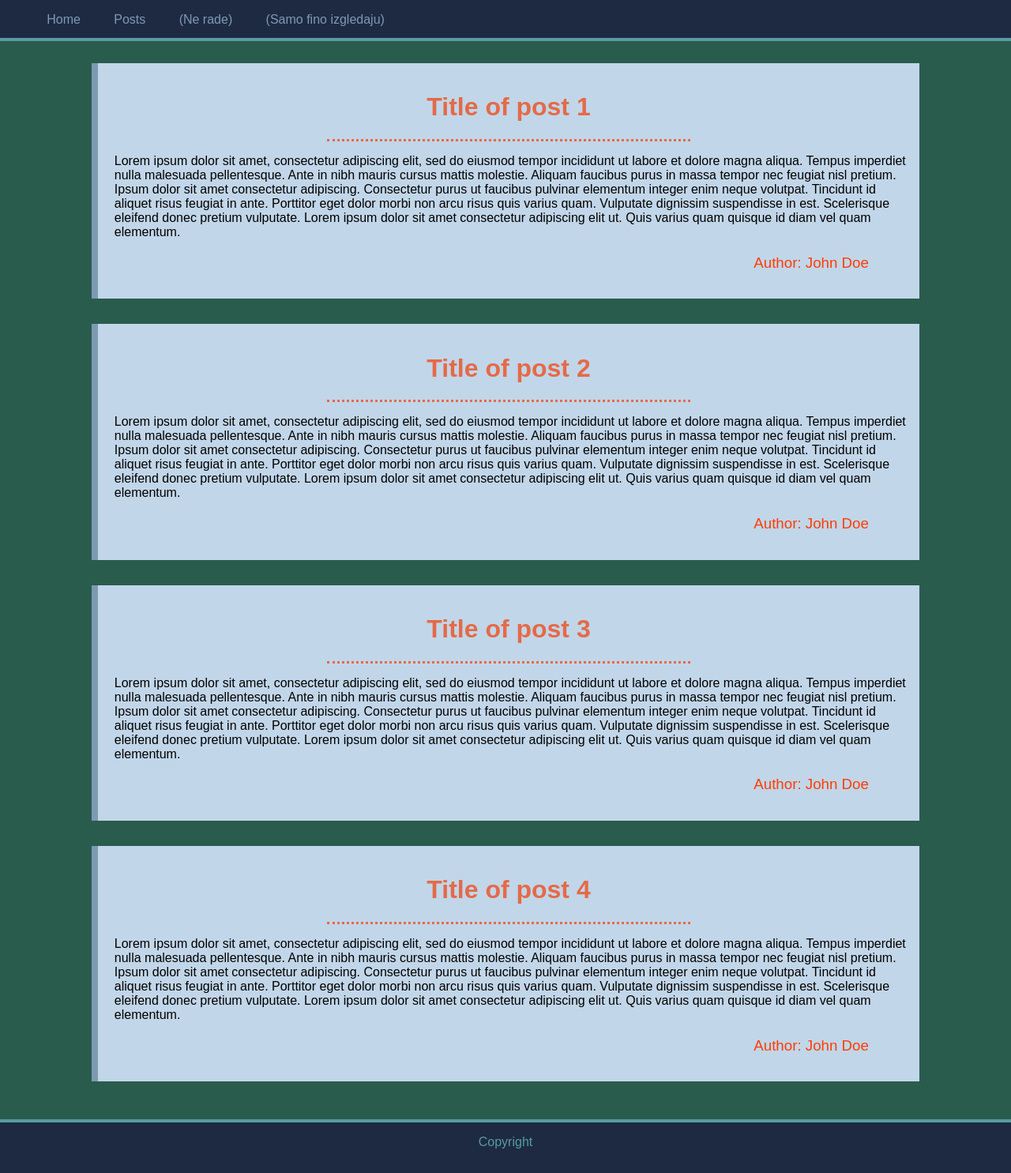
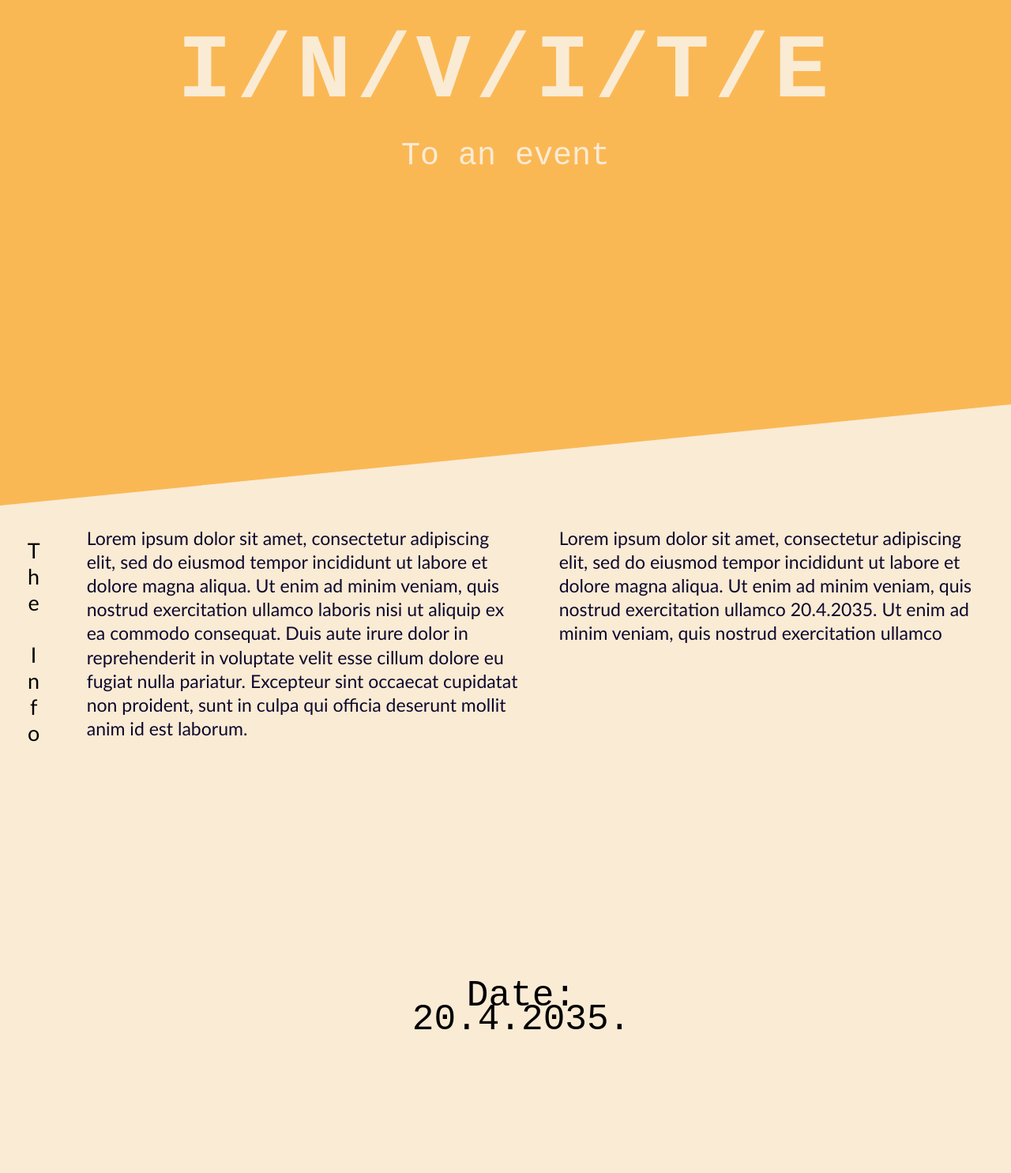
Before and after one commit to Gabrijel-Cobanov/Projekti-Raznorazni, a plain HTML site: page index.html in a window 1280 px wide. Shown: the whole page at 79% size. After the commit the page ends 1353 px from the top, so only its background shows below. Drawn offline with Linux system fonts and the light colour scheme.

Commit message:
Add files via upload

```diff
--- a/index.html
+++ b/index.html
@@ -1,99 +1,46 @@
 <!DOCTYPE html>
-<html>
-  <head>
+<html lang="en">
+<head>
+
+    <link rel="stylesheet" type="text/css"  href="stylesheet.css">
+
     <meta charset="UTF-8">
-    <link rel="stylesheet" type="text/css" href="stylesheet.css">
-    <title>title</title>
+    <meta name="viewport" content="width=device-width, initial-scale=1.0">
 
-  </head>
+    <title>Document</title>
+</head>
+<body>
 
 
-  <body>
-
-    <div id="navbar">
-        <ul>
-            <li class="navitem">Home</li>
-            <li class="navitem">Posts</li>
-            <li class="navitem">(Ne rade)</li>
-            <li class="navitem">(Samo fino izgledaju)</li>
-        </ul>
+    <div class="slantedBox1">
+        <h1>I/N/V/I/T/E</h1>
+        <h2 id="subtittle">To an event</h2>
+        <h3 id="smiley">:)</h3>
     </div>
 
-    <div class="container">
+    <div class="content">
 
-        <h1>Title of post 1</h1>
-        <hr>
-        <p>
-            <div class="content">
-                Lorem ipsum dolor sit amet, consectetur adipiscing elit, sed do eiusmod tempor incididunt
-                ut labore et dolore magna aliqua. Tempus imperdiet nulla malesuada pellentesque. Ante in
-                nibh mauris cursus mattis molestie. Aliquam faucibus purus in massa tempor nec feugiat nisl pretium.
-                Ipsum dolor sit amet consectetur adipiscing. Consectetur purus ut faucibus pulvinar elementum integer
-                enim neque volutpat. Tincidunt id aliquet risus feugiat in ante. Porttitor eget dolor morbi non arcu risus
-                quis varius quam. Vulputate dignissim suspendisse in est. Scelerisque eleifend donec pretium vulputate.
-                Lorem ipsum dolor sit amet consectetur adipiscing elit ut. Quis varius quam quisque id diam vel quam elementum.
-            </div>
-            <h3>Author: John Doe</h3>
+        <h3>The Info</h3>
+
+        <p class="information">
+            Lorem ipsum dolor sit amet, consectetur adipiscing elit, sed do eiusmod tempor incididunt
+            ut labore et dolore magna aliqua. Ut enim ad minim veniam, quis nostrud exercitation ullamco
+            laboris nisi ut aliquip ex ea commodo consequat. Duis aute irure dolor in reprehenderit in
+            voluptate velit esse cillum dolore eu fugiat nulla pariatur. Excepteur sint occaecat
+            cupidatat non proident, sunt in culpa qui officia deserunt mollit anim id est laborum.
+        </p>
+
+        <p class="information">
+            Lorem ipsum dolor sit amet, consectetur adipiscing elit, sed do eiusmod tempor incididunt
+            ut labore et dolore magna aliqua. Ut enim ad minim veniam, quis nostrud exercitation ullamco
+            20.4.2035. Ut enim ad minim veniam, quis nostrud exercitation ullamco
         </p>
     </div>
 
-    <div class="container">
+    <ul class="information3">
+        <li>Date:</li>
+        <li>20.4.2035.</li>
+    </ul>
 
-        <h1>Title of post 2</h1>
-        <hr>
-        <p>
-            <div class="content">
-                Lorem ipsum dolor sit amet, consectetur adipiscing elit, sed do eiusmod tempor incididunt
-                ut labore et dolore magna aliqua. Tempus imperdiet nulla malesuada pellentesque. Ante in
-                nibh mauris cursus mattis molestie. Aliquam faucibus purus in massa tempor nec feugiat nisl pretium.
-                Ipsum dolor sit amet consectetur adipiscing. Consectetur purus ut faucibus pulvinar elementum integer
-                enim neque volutpat. Tincidunt id aliquet risus feugiat in ante. Porttitor eget dolor morbi non arcu risus
-                quis varius quam. Vulputate dignissim suspendisse in est. Scelerisque eleifend donec pretium vulputate.
-                Lorem ipsum dolor sit amet consectetur adipiscing elit ut. Quis varius quam quisque id diam vel quam elementum.
-            </div>
-            <h3>Author: John Doe</h3>
-        </p>
-    </div>
-
-    <div class="container">
-
-        <h1>Title of post 3</h1>
-        <hr>
-        <p>
-            <div class="content">
-                Lorem ipsum dolor sit amet, consectetur adipiscing elit, sed do eiusmod tempor incididunt
-                ut labore et dolore magna aliqua. Tempus imperdiet nulla malesuada pellentesque. Ante in
-                nibh mauris cursus mattis molestie. Aliquam faucibus purus in massa tempor nec feugiat nisl pretium.
-                Ipsum dolor sit amet consectetur adipiscing. Consectetur purus ut faucibus pulvinar elementum integer
-                enim neque volutpat. Tincidunt id aliquet risus feugiat in ante. Porttitor eget dolor morbi non arcu risus
-                quis varius quam. Vulputate dignissim suspendisse in est. Scelerisque eleifend donec pretium vulputate.
-                Lorem ipsum dolor sit amet consectetur adipiscing elit ut. Quis varius quam quisque id diam vel quam elementum.
-            </div>
-            <h3>Author: John Doe</h3>
-        </p>
-    </div>
-
-    <div class="container">
-
-        <h1>Title of post 4</h1>
-        <hr>
-        <p>
-            <div class="content">
-                Lorem ipsum dolor sit amet, consectetur adipiscing elit, sed do eiusmod tempor incididunt
-                ut labore et dolore magna aliqua. Tempus imperdiet nulla malesuada pellentesque. Ante in
-                nibh mauris cursus mattis molestie. Aliquam faucibus purus in massa tempor nec feugiat nisl pretium.
-                Ipsum dolor sit amet consectetur adipiscing. Consectetur purus ut faucibus pulvinar elementum integer
-                enim neque volutpat. Tincidunt id aliquet risus feugiat in ante. Porttitor eget dolor morbi non arcu risus
-                quis varius quam. Vulputate dignissim suspendisse in est. Scelerisque eleifend donec pretium vulputate.
-                Lorem ipsum dolor sit amet consectetur adipiscing elit ut. Quis varius quam quisque id diam vel quam elementum.
-            </div>
-            <h3>Author: John Doe</h3>
-        </p>
-    </div>
-
-    <div id="footnote">
-        <p id="copyright">Copyright</p>
-    </div>
-
-  </body>
+</body>
 </html>
--- a/stylesheet.css
+++ b/stylesheet.css
@@ -1,135 +1,133 @@
-.container
+body
 {
-    margin: auto;
-    width: 80%;
-    background-color: rgb(194, 214, 233);
-    position: relative;
-    top: 5em;
-    margin-bottom: 2em;
-    padding: 1em 0.5em;
-    border-color: rgb(125, 154, 180);
-    border-style: solid;
-    border-top: 0em;
-    border-right: 0em;
-    border-bottom: 0em;
-    border-width: 0.5em;
-    z-index: 2;
+    background-color: rgb(250, 235, 212);
+    margin: 0;
+    font-size: calc(14px + (26 - 14) * ((100vw - 300px) / (1600 - 300)));
+    line-height: calc(1.3em + (1.5 - 1.2) * ((100vw - 300px)/(1600 - 300)));
 }
 
-#footnote
+h1
+{
+    font-family: 'Courier New', Courier, monospace;
+    flex: 1;
+    text-align: center;
+    font-size: 5em;
+    color: rgb(250, 235, 212);
+    letter-spacing: 0.5vw;
+}
+
+h2
+{
+    font-family: 'Courier New', Courier, monospace;
+    font-size: 5vh;
+    flex: 1;
+    text-align: center;
+    color: rgb(250, 235, 212);
+}
+
+h3
+{
+    writing-mode: vertical-rl;
+    text-orientation: upright;
+    font-family: 'Gill Sans', 'Gill Sans MT', Calibri, 'Trebuchet MS', sans-serif;
+    font-weight: 300;
+    position: relative;
+    top: 1.5em;
+}
+
+p
+{
+    font-family: 'Gill Sans', 'Gill Sans MT', Calibri, 'Trebuchet MS', sans-serif;
+}
+
+li
+{
+    text-decoration: none;
+}
+
+ul
+{
+    list-style-type: none;
+    font-family: 'Courier New', Courier, monospace;
+    font-size: 5vh;
+}
+
+#smiley
+{
+    font-family: 'Courier New', Courier, monospace;
+    font-size: 5vh;
+    flex: 1;
+    text-align: center;
+    color: rgb(79, 81, 211);
+    position: relative;
+    bottom: 18vh;
+    font-weight: 200;
+    letter-spacing: -0.2em;
+    z-index: 4;
+
+}
+
+#subtittle
+{
+    position: relative;
+    bottom: 18vh;
+    font-weight: 200;
+}
+
+.slantedBox1
 {
     width: 100vw;
-    height: 3em;
-    background-color: rgb(30, 42, 66);
-    bottom:0em;
-    height: 4em;
-    z-index: 3;
-    margin-top: 10%;
-    border-style: solid;
-    border-bottom: 0em;
-    border-right: 0em;
-    border-left: 0em;
-    border-width: 0.3em;
-    border-color: rgb(87, 157, 160);
+    height: 80vh;
+    background-color: rgb(250, 184, 85);
+    clip-path: polygon(0 0, 0 100%, 100% 80%, 100% 0);
+    display: flex;
+    flex-direction: column;
 }
 
-#copyright
+.slantedBox2
 {
-    color: rgb(87, 157, 160);
-    text-align: center;
+    width: 100vw;
+    height: 30vh;
+    background-color: rgb(235, 206, 128);
+    clip-path: polygon(0 0, 0 100%, 100% 100%, 100% 20%);
+    display: flex;
 }
 
 .content
 {
-    font-family:Arial, Helvetica, sans-serif;
-    padding-left: 0.8em;
-    z-index: 2;
-    -moz-hyphens:auto;
-    -ms-hyphens:auto;
-    -webkit-hyphens:auto;
-    hyphens:auto;
-    word-wrap:break-word;
+    height: 70vh;
+    width: 100vw;
+    display: flex;
 }
 
-body
+.information
 {
-    background-color: rgb(42, 92, 77);
-    margin: 0px;
+    flex:1;
+    margin: 2vw;
+    color: rgb(13, 7, 46);
 }
 
-p
+.information2
 {
-    font-family:Arial, Helvetica, sans-serif;
-    -moz-hyphens:auto;
-    -ms-hyphens:auto;
-    -webkit-hyphens:auto;
-    hyphens:auto;
-    word-wrap:break-word;
+    flex:1;
+    margin: 2vw;
+    color: rgb(13, 7, 46);
+    width: 80vw;
+    text-align: center;
 }
 
-h1
+.information3
 {
-    font-family:Arial, Helvetica, sans-serif;
     text-align: center;
-    color: rgb(228, 106, 72);
+    font-size: 2em;
 }
 
-h2
+#content
 {
-    font-family:Arial, Helvetica, sans-serif;
+    Width: 80vw;
+    height: 100vh;
+    background-color: rgb(28, 53, 54);
+    z-index: 4;
+    margin: auto;
+    position: relative;
 }
-
-h3
-{
-    font-family:Arial, Helvetica, sans-serif;
-    font-weight: 300;
-    text-align: right;
-    color: rgb(255, 60, 6);
-    position: inherit;
-    right: 3em;
-}
-
-#navbar
-{
-    width: 100vw;
-    height: 3em;
-    background-color: rgb(30, 42, 66);
-    position: fixed;
-    z-index: 3;
-    border-style: solid;
-    border-top: 0em;
-    border-right: 0em;
-    border-left: 0em;
-    border-width: 0.3em;
-    border-color: rgb(87, 157, 160);
-
-}
-
-.navitem
-{
-    display: inline;
-    font-family:Arial, Helvetica, sans-serif;
-    width: 4em;
-    padding:1.2em 1.2em;
-    text-align: right;
-    color: rgb(125, 154, 180);
-}
-
-.navitem:hover
-{
-    background-color: rgb(87, 157, 160);
-    color: rgb(194, 214, 233);
-}
-
-hr
-{
-    border-style: dotted;
-    width: 45%;
-    position: relative;
-    border-bottom: 0em;
-    border-left: 0em;
-    border-right: 0em;
-    border-spacing: 0.3em;
-    border-width: 0.2em;
-    color: rgb(228, 106, 72);
-}
```
